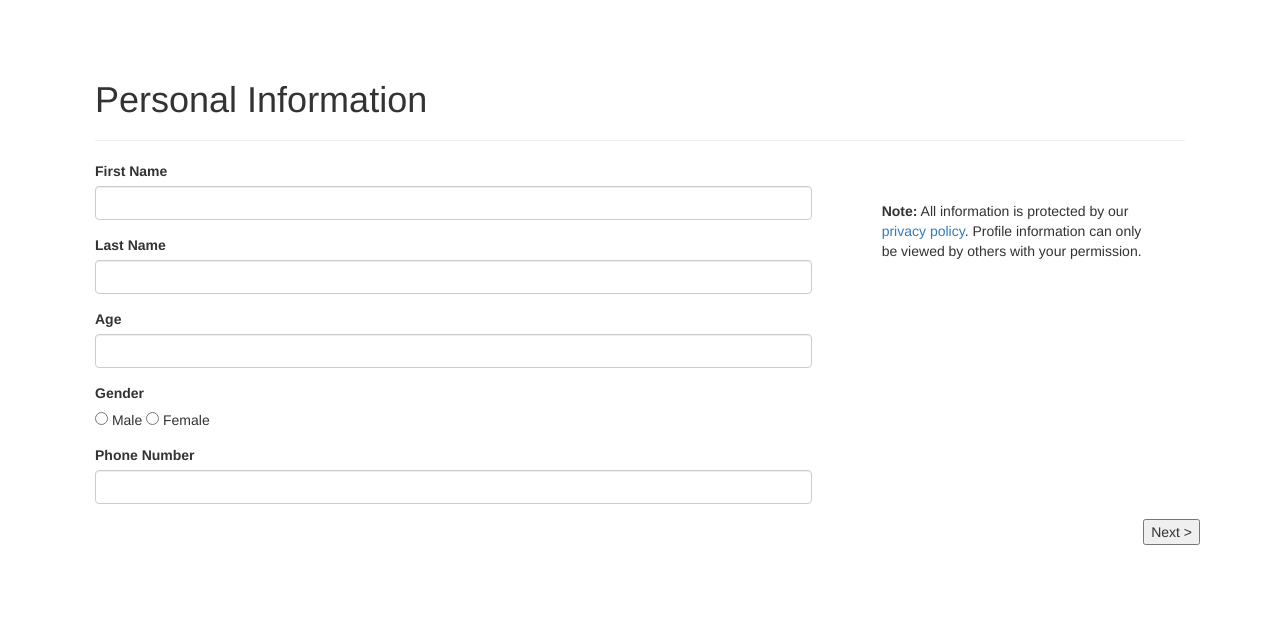
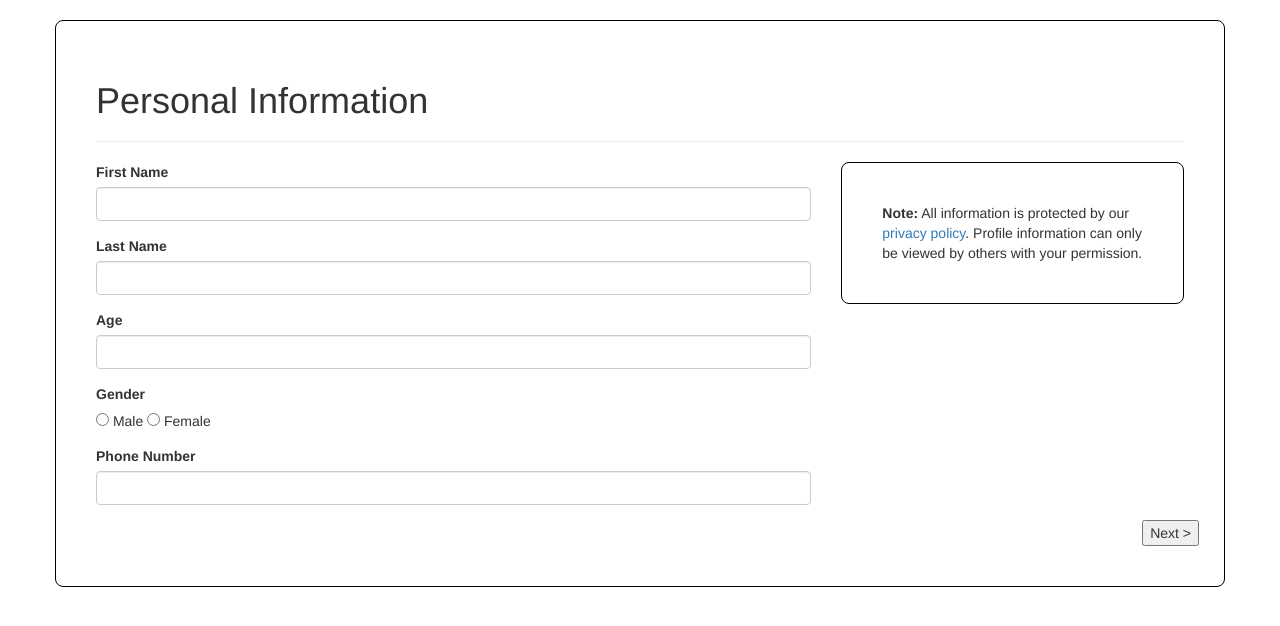
Before and after one commit to sjawandha2/dating, a PHP site: template views/info.html in a window 1280 px wide. Shown: the part 52-678 px from the top of the page. Run offline with PHP 8.4, Linux system fonts and the light colour scheme; the template is opened without the code that fills it, so the values that code supplies are empty.

Commit message:
Added the border and style

```diff
--- a/styles/styles.css
+++ b/styles/styles.css
@@ -7,10 +7,13 @@ Styling for dating site
 
 div.container {
     padding: 40px;
+    border: 1px solid black;
+    border-radius: 8px;
 }
 #mainImg
 {
     width: 500px;
     height: 600px;
-    float: right;
+    border-radius: 8px;
+
 }
```
